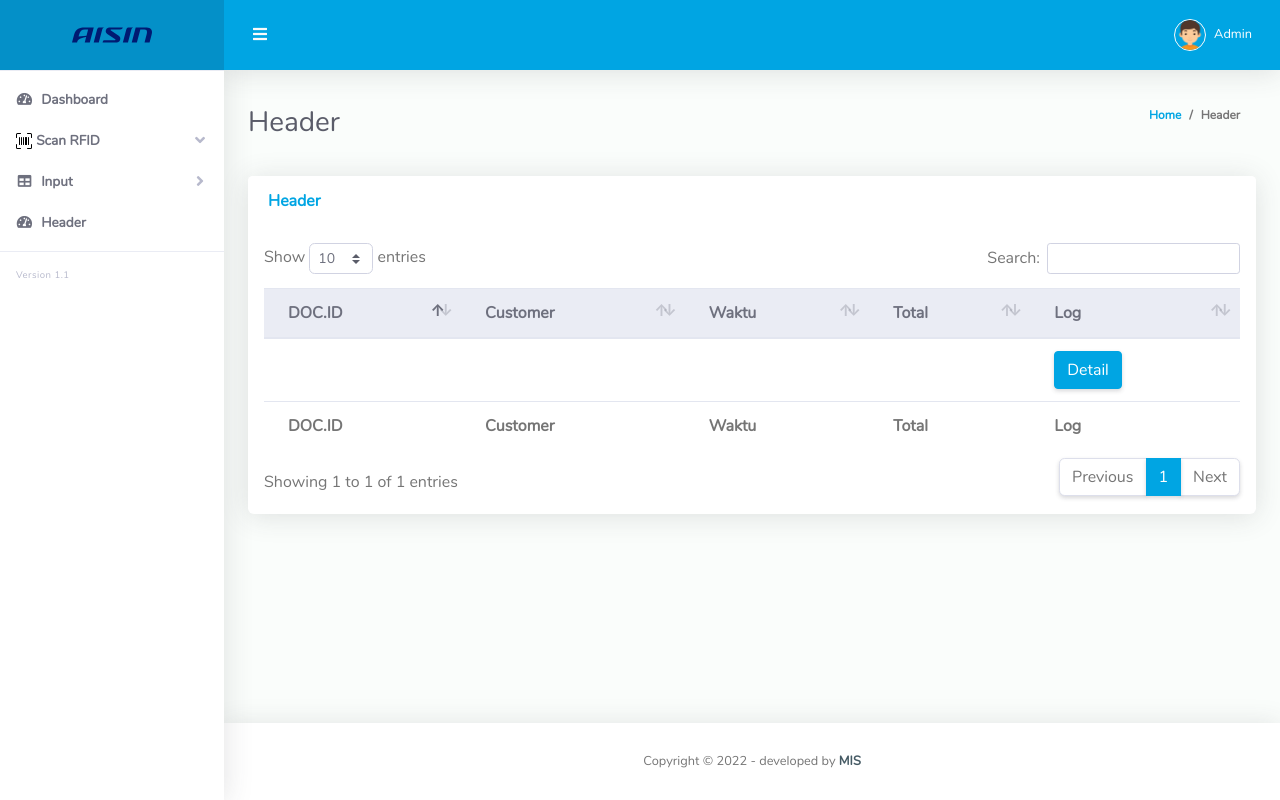
After one commit to constantiusleo/WEB_RFID, a CodeIgniter app: page /database/header in a window 1280 px wide. The commit adds this page. Run offline with CodeIgniter, Linux system fonts and the light colour scheme; tables that the repository leaves empty or names only in its code hold one stand-in row (values such as "Sample post"); data that the repository does not hold is empty.

Commit message:
Add header and item page

```diff
--- /dev/null
+++ b/application/controllers/Header.php
@@ -0,0 +1,20 @@
+<?php
+defined('BASEPATH') or exit('No direct script access allowed');
+
+class Header extends CI_Controller
+{
+
+	public function __construct()
+	{
+		parent::__construct();
+		$this->load->model('Rfid_table');
+		$this->layout = 'template/container';
+	}
+
+	public function index()
+	{
+		$data['data'] = $this->Rfid_table->get()->result();
+		$data['content'] = 'header';
+		$this->load->view($this->layout, $data);
+	}
+}
--- /dev/null
+++ b/application/views/header.php
@@ -0,0 +1,79 @@
+<!-- Container Fluid-->
+<div class="container-fluid" id="container-wrapper">
+  <div class="d-sm-flex align-items-center justify-content-between mb-4">
+    <h1 class="h3 mb-0 text-gray-800">Header</h1>
+    <ol class="breadcrumb">
+      <li class="breadcrumb-item"><a href="./">Home</a></li>
+      <li class="breadcrumb-item active" aria-current="page">Header</li>
+    </ol>
+  </div>
+  <div class="row">
+    <!-- Datatables Master Data -->
+    <div class="col">
+      <div class="card mb-4">
+        <div class="card-header py-3 d-flex flex-row align-items-center justify-content-between">
+          <h6 class="m-0 font-weight-bold text-primary">Header</h6>
+        </div>
+        <div class="table-responsive p-3">
+          <table class="table align-items-center table-flush" id="dataTable">
+            <thead class="thead-light">
+              <tr>
+                <th>DOC.ID</th>
+                <th>Customer</th>
+                <th>Waktu</th>
+                <th>Total</th>
+                <th>Log</th>
+              </tr>
+            </thead>
+            <tfoot>
+              <tr>
+                <th>DOC.ID</th>
+                <th>Customer</th>
+                <th>Waktu</th>
+                <th>Total</th>
+                <th>Log</th>
+              </tr>
+            </tfoot>
+            <tbody>
+              <?php foreach ($data as $value) { ?>
+                <tr>
+                  <td><?php echo $value->EPC; ?></td>
+                  <td><?php echo $value->Customer; ?></td>
+                  <td><?php echo $value->Last_Seen; ?></td>
+                  <td><?php echo $value->Type; ?></td>
+                  <td>
+                    <form action="<?= site_url('InputNewType/del') ?>" method="post">
+                      <input type="hidden" name="type" value="<?= $value->Type ?>">
+                      <button onclick="return confirm('Apakah ingin menghapus Type?')" class="btn btn-primary float-sm-center">Detail
+                      </button>
+                    </form>
+                  </td>
+                </tr>
+              <?php } ?>
+            </tbody>
+          </table>
+        </div>
+      </div>
+    </div>
+  </div>
+</div>
+
+<!--
+<div class="row mb-3">
+  <div class="col-xl-3 col-md-6 mb-4">
+    <div class="card h-100">
+      <div class="card-body">
+        <div class="row align-items-center">
+          <div class="col mr-2">
+            <div class="text-xs font-weight-bold text-uppercase mb-1">Palet Biru</div>
+            <div class="h5 mb-0 font-weight-bold text-success mr-2"> < ?php echo $s_type_total_available['PALET BIRU'] ?></div>
+          </div>
+          <div class="col-auto">
+            <img src="assets/img/house-door.svg" alt="Bootstrap" width="32" height="32">
+          </div>
+        </div>
+      </div>
+    </div>
+  </div>
+</div>
+-->
--- a/application/views/template/sidebar.php
+++ b/application/views/template/sidebar.php
@@ -13,12 +13,12 @@
   </li>
   <li class="nav-item active">
     <a class="nav-link " href="#" data-toggle="collapse" data-target="#collapseTables" aria-expanded="true" aria-controls="collapseTables">
-    <img src="assets/img/scan.svg" alt="Bootstrap" width="16" height="16">
+      <img src="assets/img/scan.svg" alt="Bootstrap" width="16" height="16">
       <span>Scan RFID</span>
     </a>
     <div id="collapseTables" class="collapse" aria-labelledby="headingTables" data-parent="#accordionSidebar">
       <div class="bg-white py-2 collapse-inner rounded">
-      <h6 class="collapse-header">Scan</h6>
+        <h6 class="collapse-header">Scan</h6>
         <a class="collapse-item active" href="<?= base_url('ScanRFID_In'); ?>">Box Masuk</a>
         <a class="collapse-item active" href="<?= base_url('PilihCustomer'); ?>">Box Keluar</a>
       </div>
@@ -37,6 +37,11 @@
       </div>
     </div>
   </li>
+  <li class="nav-item active">
+    <a class="nav-link" href="<?= base_url('header'); ?>">
+      <i class="fas fa-fw fa-tachometer-alt"></i>
+      <span>Header</span></a>
+  </li>
   <hr class="sidebar-divider">
   <div class="version" id="version-ruangadmin"></div>
 </ul>
```
Also changed, not shown: application/controllers/Item.php (added, +20 -0 lines), application/views/item.php (added, +67 -0 lines).
